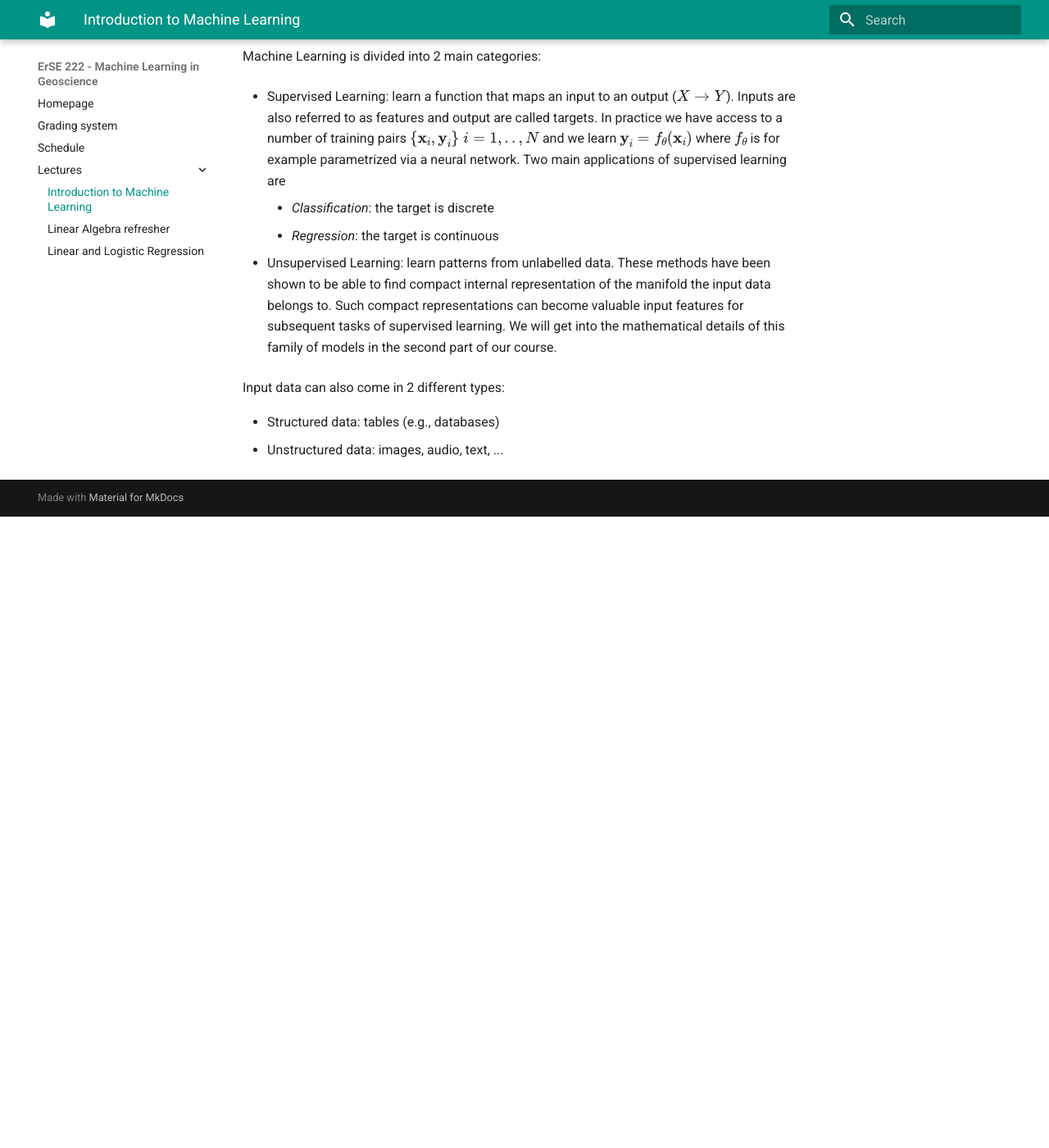
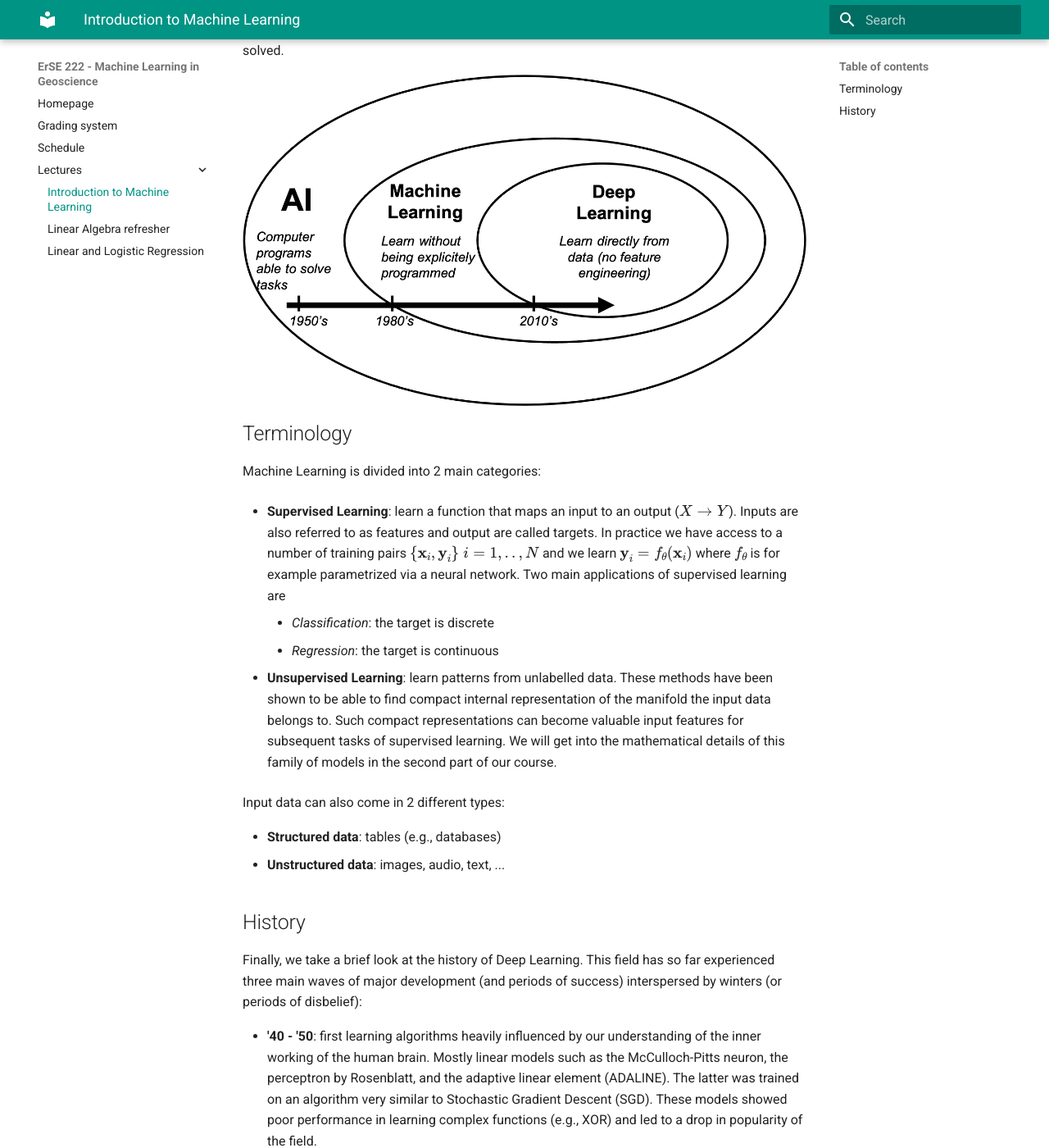
Before and after one commit to DIG-Kaust/MLgeoscience, an MkDocs documentation site: the page built from docs/lectures/1_intro.md, in a window 1280 px wide and 1400 px high, scrolled down 879 px. Shown: the whole window at 82% size. Built offline with MkDocs 1.6.1 and Material for MkDocs 9.7.7, drawn with Linux system fonts in a browser that asks for light colours; before the commit the page ends 1509 px from its top, so only the background shows below that; some of the changed text lies outside the part shown.

Commit message:
Added more lectures

```diff
--- a/docs/lectures/1_intro.md
+++ b/docs/lectures/1_intro.md
@@ -16,19 +16,23 @@
 them such that they can infer the output from the input when provided with unseen inputs.
 
 A large variety of ML algorithms have been developed by the scientific community, ranging from the basic *linear* and *logistic
-regression* that we will see in our [third lecture](lectures/linreg.md), decision tree-based statistical methods such
+regression* that we will see in our [third lecture](3_linreg.md), decision tree-based statistical methods such
 as *random forrest* or *gradient boosting*, all the way to *deep neural networks*, which have recently
 shown to outperform previously developed algorithms in many fields (e.g., computer science, text analysis and speech recognition,
 seismic interpretation). This subfield has grown exponentially in the last few years and it is now referred to as **Deep Learning**
-and will be subject of most of our course. Whilst sharing the same underlying principle of learning from experience in the form
-of a training data, different algorithms presents their own strenght and limitations and a machine learning practitioner
+and will be subject of most of our course. In short, Deep learning is a particular kind of machine learning that
+represent the world as a nested hierarchy of increasingly complicated concepts the more we move away from the input and towards the
+output of the associated computational graph.  Whilst sharing the same underlying principle of *learning from experience in the form
+of a training data*, different algorithms presents their own strenght and limitations and a machine learning practitioner
 must make a careful judgment at any time depending on the problem to be solved.
 
-**FIGURE**
+![AI_ML_DL](figs/ai_ml_dl.png){: align=left }
+
+## Terminology
 
 Machine Learning is divided into 2 main categories:
 
-- Supervised Learning: learn a function that maps an input to an output ($X \rightarrow Y$). Inputs are also referred to as
+- **Supervised Learning**: learn a function that maps an input to an output ($X \rightarrow Y$). Inputs are also referred to as
   features and output are called targets. In practice we have access to a number of training pairs
   $\{ \textbf{x}_i, \textbf{y}_i \} \; i=1,..,N$ and we learn $\textbf{y}_i=f_\theta(\textbf{x}_i)$
   where $f_\theta$ is for example parametrized via a neural network. Two main applications
@@ -36,12 +40,35 @@
     * *Classification*: the target is discrete
     * *Regression*: the target is continuous
 
-- Unsupervised Learning: learn patterns from unlabelled data. These methods have been shown to be able to find compact
+- **Unsupervised Learning**: learn patterns from unlabelled data. These methods have been shown to be able to find compact
   internal representation of the manifold the input data belongs to. Such compact representations can become valuable
   input features for subsequent tasks of supervised learning. We will get into the mathematical details of this family of
   models in the second part of our course.
 
 Input data can also come in 2 different types:
 
-- Structured data: tables (e.g., databases)
-- Unstructured data: images, audio, text, ...
+- **Structured data**: tables (e.g., databases)
+- **Unstructured data**: images, audio, text, ...
+
+## History
+
+Finally, we take a brief look at the history of Deep Learning. This field has so far experienced three main
+waves of major development (and periods of success) interspersed by winters (or periods of disbelief):
+
+- **'40 - '50**: first learning algorithms heavily influenced by our understanding of the inner working of the human brain.
+  Mostly linear models such as the McCulloch-Pitts neuron, the perceptron by Rosenblatt, and the adaptive linear element
+  (ADALINE). The latter was trained on an algorithm very similar to Stochastic Gradient Descent (SGD). These models showed
+  poor performance in learning complex functions (e.g., XOR) and led to a drop in popularity of the field.
+- **'80 - '90**: these years so the creation of the Multi Layer Perceptron (MLP), the neocognitron (the ancestor of the
+  convolutional layer), the first deep neural networks (e.g., LeNet for MNIST classification), the first sequence-to-sequence
+  networks and the LSTM layer.
+- **from 2010 till now**: a major moment for the history of this field happen in 2012, when a deep convolution neural networks
+  developed by Krizhevsky and co-authors won the ImageNet competition lowering the top-5 error rate from 26.1 percent
+  (previous winner not based on a neural network) to 15.3 percent. Since then the field has exploded with advances both
+  in terms of model architectures (AlexNet, VGG, ResNet, GoogleLeNet, ...) and optimization algorithms (AdaGrad, RMSProp, Adam, ...),
+  as well as in the areas of unsupervised learning (e.g., dimensionality reduction and generative models).
+
+**ADD FIGURE**
+
+An optional read if you are interested to dig deeper into the history of this field can be found
+[here](http://beamlab.org/deeplearning/2017/02/23/deep_learning_101_part1.html).
--- a/mkdocs.yml
+++ b/mkdocs.yml
@@ -8,6 +8,7 @@
 markdown_extensions:
   - pymdownx.arithmatex:
       generic: true
+  - attr_list
 
 extra_javascript:
   - javascripts/config.js
```
Also changed, not shown: README.md (+10 -0 lines), docs/lectures/2_linalg.md (+4 -0 lines), docs/schedule.md (+4 -3 lines), docs/lectures/figs/ai_ml_dl.png (added), figs/ai_ml_dl.png (deleted).
